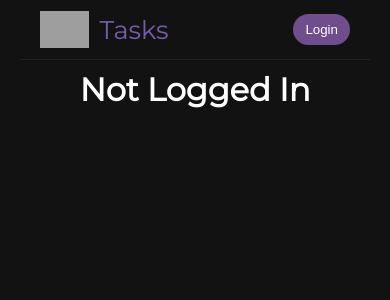
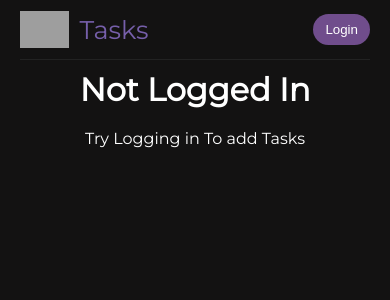
Before and after one commit to cantsaydorifto/task-tracker, a Next.js app: page / in a window 390 px wide. Shown: the top 300 px of the page. Built offline with nearby package versions, Linux system fonts and the light colour scheme; no server answers; grey boxes are pictures that could not be loaded.

Commit message:
fix responsiveness, add transitions

```diff
--- a/src/app/globals.css
+++ b/src/app/globals.css
@@ -4,10 +4,11 @@
   margin: 0;
 }
 
-html,
+html {
+  height: 100%;
+}
 body {
-  max-width: 100vw;
-  overflow-x: hidden;
+  height: 100%;
 }
 
 body {
@@ -23,7 +24,7 @@ a {
 .addTaskBtn {
   width: 80px;
   height: 35px;
-  margin: auto;
+  margin: 0 auto;
   border: none;
   color: white;
   cursor: pointer;
--- a/src/app/page.module.css
+++ b/src/app/page.module.css
@@ -1,5 +1,6 @@
 .main {
   padding-top: 70px;
+  min-height: 100%;
   display: flex;
   width: 100%;
   gap: 20px;
@@ -7,6 +8,7 @@
   flex-direction: column;
   align-items: center;
   margin: auto;
+  animation: pop 0.2s ease-in-out;
 }
 
 .main h1 {
@@ -14,9 +16,11 @@
 }
 
 .taskContainer {
+  width: 100%;
   margin-top: 20px;
   display: flex;
   flex-direction: column;
+  align-items: center;
   gap: 20px;
 }
 
@@ -30,6 +34,16 @@
   display: flex;
   flex-direction: column;
   gap: 10px;
+  animation: pop 0.1s ease-in-out;
+}
+
+@keyframes pop {
+  0% {
+    opacity: 0;
+  }
+  100% {
+    opacity: 1;
+  }
 }
 
 .task > span:nth-child(1) {
@@ -91,3 +105,22 @@
     transform: rotate(0);
   }
 }
+
+@media only screen and (max-width: 900px) {
+  .taskContainer {
+    padding: 0 20px;
+  }
+  .task {
+    width: 100%;
+  }
+}
+
+@media only screen and (max-width: 600px) {
+  .taskContainer {
+    padding: 0 15px 30px 15px;
+  }
+  .task > span:nth-child(1) {
+    padding-right: 20px;
+    font-size: 1.5rem;
+  }
+}
--- a/src/app/page.tsx
+++ b/src/app/page.tsx
@@ -8,12 +8,13 @@ export default function Home() {
 
   if (!ctx.auth.user)
     return (
-      <main className={styles.main}>
+      <main key="NOT-LOGGED-IN" className={styles.main}>
         <h1>Not Logged In</h1>
+        <p>Try Logging in To add Tasks</p>
       </main>
     );
   return (
-    <main className={styles.main}>
+    <main key="LOGGED-IN" className={styles.main}>
       <h1>Tasks</h1>
       <Tasks token={ctx.auth.user.token} />
     </main>
--- a/src/components/Navbar/Navbar.tsx
+++ b/src/components/Navbar/Navbar.tsx
@@ -7,11 +7,13 @@ import LoginForm from "../authForms/LoginForm";
 import SignupForm from "../authForms/SignupForm";
 import Link from "next/link";
 import useAuth from "@/hooks/useAuth";
+import useLogout from "@/hooks/useLogout";
 
 export default function Navbar() {
   const {
     auth: { user },
   } = useAuth();
+  const logout = useLogout();
 
   const toggleModal = () => {
     setShowModal((prev) => !prev);
@@ -33,12 +35,17 @@ export default function Navbar() {
         <div>
           {/* <span>Logged in as {!!user ? user.username : "none"}</span> */}
           {user ? (
-            <img
-              src="https://cdn-icons-png.flaticon.com/512/3177/3177440.png"
-              alt={user.username}
-            />
+            <button
+              key="logout"
+              onClick={() => logout()}
+              className={styles.logOut}
+            >
+              Log Out
+            </button>
           ) : (
-            <button onClick={() => toggleModal()}>Login</button>
+            <button key="login" onClick={() => toggleModal()}>
+              Login
+            </button>
           )}
         </div>
       </nav>
--- a/src/components/Navbar/navbar.module.css
+++ b/src/components/Navbar/navbar.module.css
@@ -5,7 +5,7 @@
   width: calc(100% - 40px);
   top: 0;
   left: 20px;
-  left: 20px;
+  /* left: 20px; */
   display: flex;
   position: fixed;
   z-index: 1;
@@ -49,8 +49,26 @@
   color: white;
   padding: 8px 12px;
   border-radius: 25px;
+  animation: pop 0.2s ease-in-out;
 }
 
-.navbar > div:nth-child(2) > img {
-  height: 40px;
+.navbar > div:nth-child(2) > .logOut {
+  background-color: transparent;
+  border: 2px solid #704d8c;
+  color: #a372cb;
 }
+
+@keyframes pop {
+  0% {
+    opacity: 0;
+  }
+  100% {
+    opacity: 1;
+  }
+}
+
+@media only screen and (max-width: 800px) {
+  .navbar {
+    padding: 0;
+  }
+}
```
